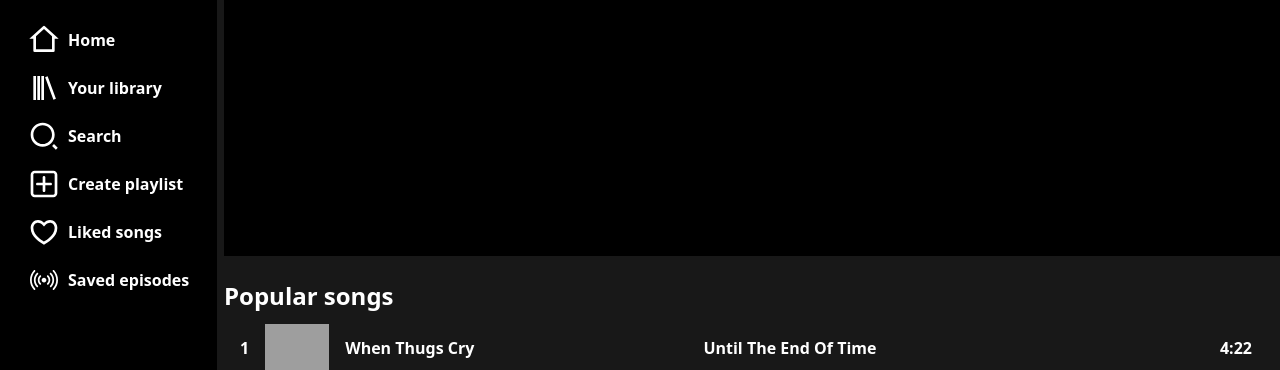
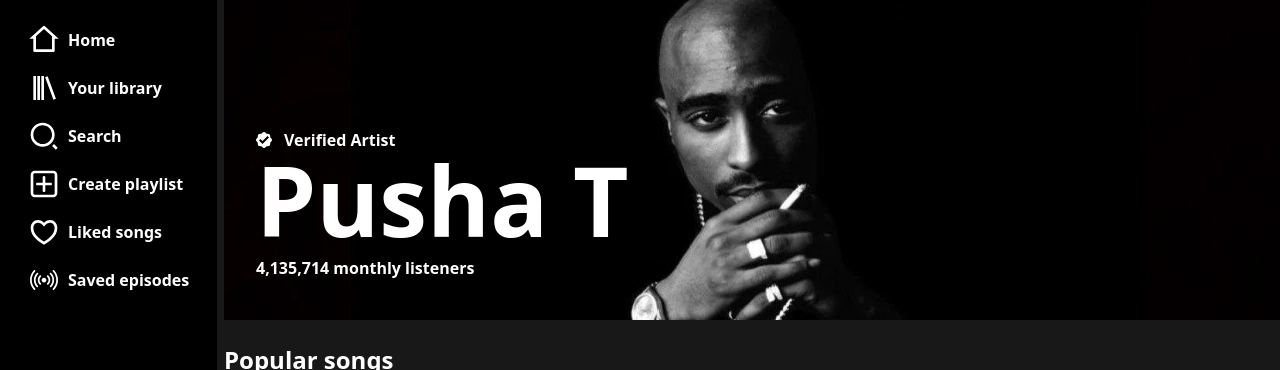
Before and after one commit to Nafis-Anjoom/TailwindDemo, a React (Create React App) app in the folder tailwind_demo/: page / in a window 1280 px wide. Shown: the top 370 px of the page. Built offline with nearby package versions, Linux system fonts and the light colour scheme; grey boxes are pictures that could not be loaded.

Commit message:
improve banner appearances

```diff
--- a/tailwind_demo/src/components/banner.jsx
+++ b/tailwind_demo/src/components/banner.jsx
@@ -1,7 +1,14 @@
+import tupac from "../images/tupac.jpg";
+import { GoVerified } from "react-icons/go";
+
 export default function Banner() {
     return(
-        <div className="bg-black h-64">
-
+        <div className="flex bg-cover bg-center h-80 align-baseline" style={{backgroundImage: `url(${tupac})`}}>
+            <div className="pl-8 pb-8 self-end">
+                <div className="flex items-center"><GoVerified /><span className="px-3">Verified Artist</span></div>
+                <div className="text-8xl font-extrabold">Pusha T</div>
+                <div className="my-2">4,135,714 monthly listeners</div>
+            </div>
         </div>
     );
 }
```
